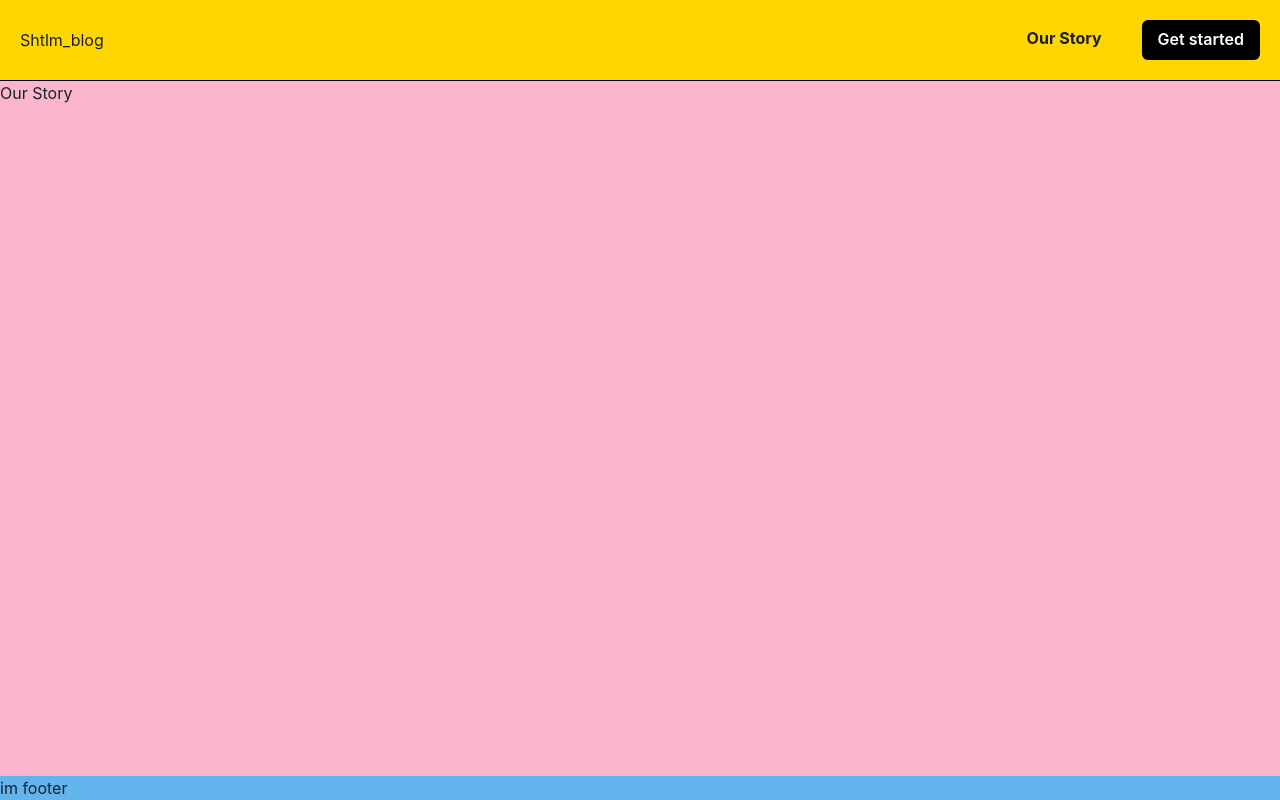
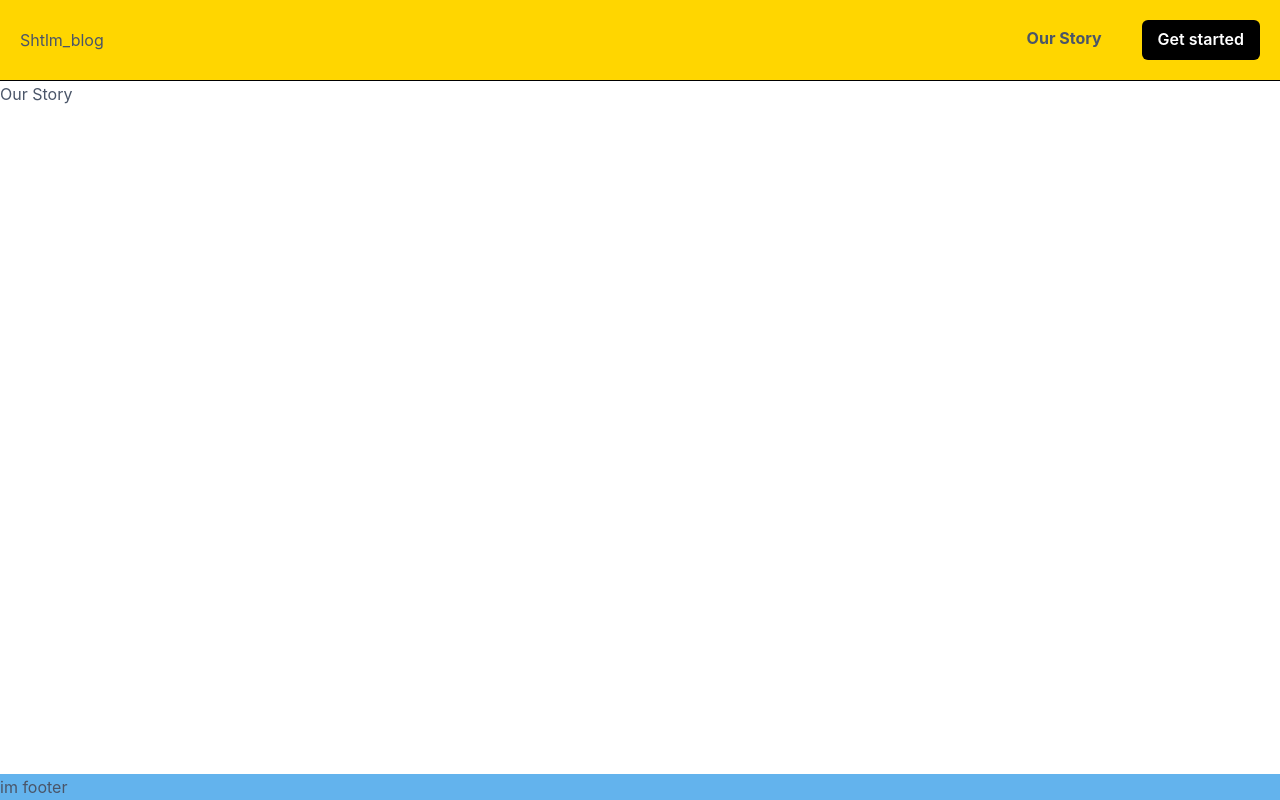
Before and after one commit to ramyNiranjan/Sthlm_life_blog, a Next.js app: page /Story in a window 1280 px wide. Built offline with nearby package versions, Linux system fonts and the light colour scheme.

Commit message:
Add globalStyles

```diff
--- a/src/components/Layout/Layout.tsx
+++ b/src/components/Layout/Layout.tsx
@@ -11,12 +11,12 @@ interface LayoutProps {
 
 export const Layout: React.FC<LayoutProps> = ({ children, title }) => {
   return (
-    <Flex direction="column" bg="yellow.100" minH="100vh">
+    <Flex direction="column" minH="100vh">
       <Head>
         <title>{title}</title>
       </Head>
       <Header />
-      <Box bg="pink.200" as="main" flexGrow={1} w="100%">
+      <Box as="main" flexGrow={1} w="100%">
         {children}
       </Box>
       <Footer />
--- a/src/pages/_app.tsx
+++ b/src/pages/_app.tsx
@@ -1,9 +1,12 @@
 import { AppProps } from 'next/app'
 import { ChakraProvider } from '@chakra-ui/react'
+import { extendTheme } from '@chakra-ui/react'
+import globalTheme from '../../styles/GlobalStyles'
+function MyApp({ Component, pageProps }: AppProps) {
+  const theme = extendTheme(globalTheme)
 
-function MyApp({ Component, pageProps }: AppProps) {
   return (
-    <ChakraProvider>
+    <ChakraProvider theme={theme}>
       <Component {...pageProps} />
     </ChakraProvider>
   )
--- /dev/null
+++ b/styles/GlobalStyles.jsx
@@ -0,0 +1,15 @@
+const globalTheme = {
+  styles: {
+    global: {
+      'html, body': {
+        fontSize: 'm',
+        color: 'gray.600',
+        lineHeight: 'tall',
+      },
+      a: {
+        color: 'teal.500',
+      },
+    },
+  },
+}
+export default globalTheme
```
